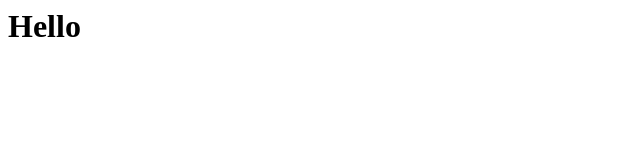
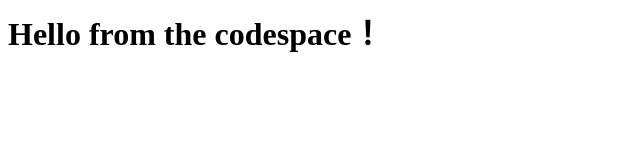
Before and after one commit to FKLam/skills-code-with-codespaces, a plain HTML site: page index.html in a window 1280 px wide. Shown: the whole page, without its empty margins (0-640 px from the left). Drawn offline with Linux system fonts and the light colour scheme.

Commit message:
Adding hello from the codespace!

```diff
--- a/index.html
+++ b/index.html
@@ -1,3 +1,3 @@
 <html>
-  <h1>Hello</h1>
+  <h1>Hello from the codespace！</h1>
 </html>
```
